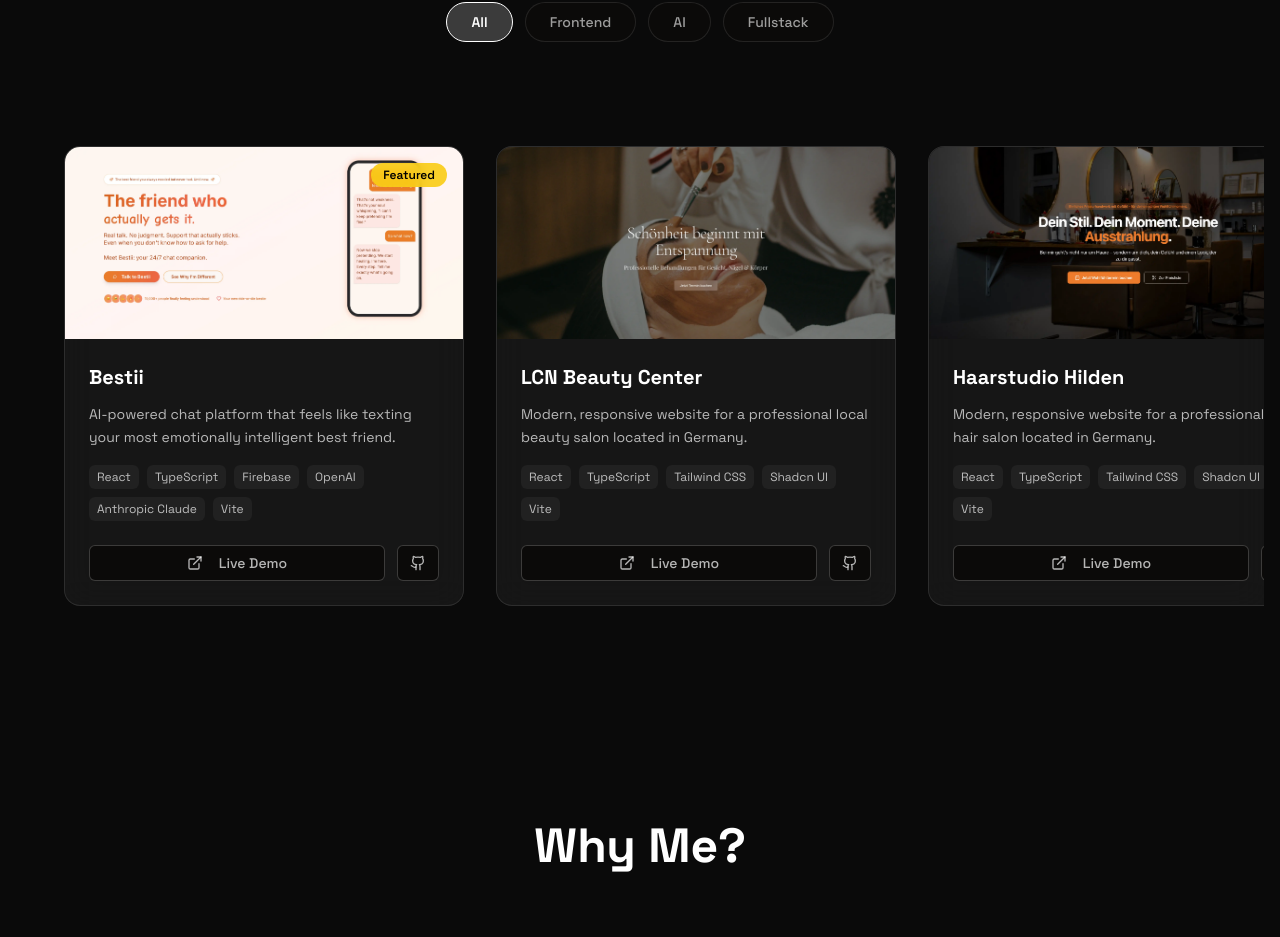
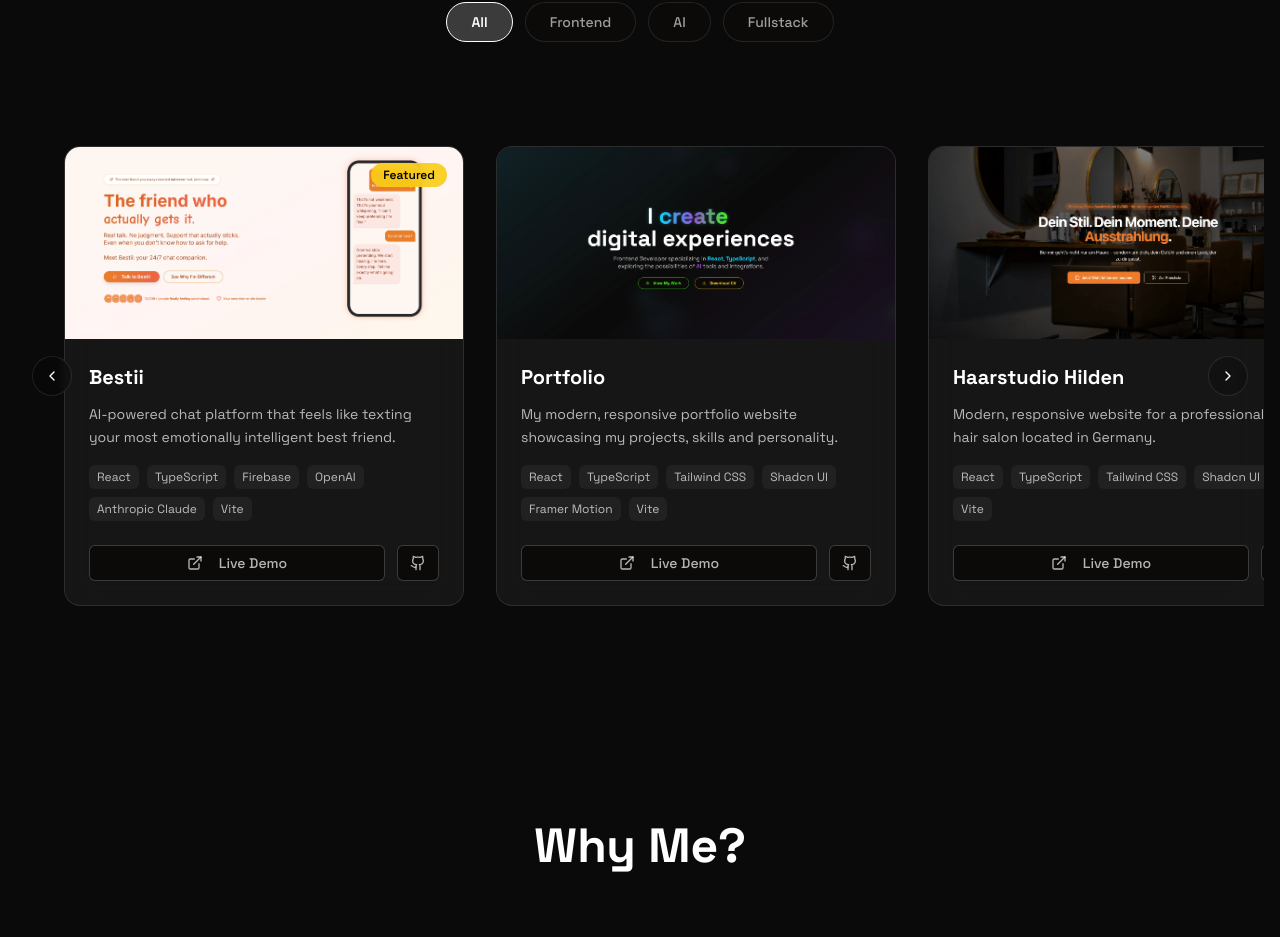
Before and after one commit to DennisMainhardt/portfolio_2025, a React (Vite) app: page / in a window 1280 px wide. Shown: the part 4651-5588 px from the top of the page. Built offline with nearby package versions, Linux system fonts and the light colour scheme.

Commit message:
feat: add new portfolio project inside featured projects

```diff
--- a/src/components/ProjectsSection.tsx
+++ b/src/components/ProjectsSection.tsx
@@ -69,13 +69,13 @@
     },
     {
       id: 2,
-      title: "LCN Beauty Center",
-      description: "Modern, responsive website for a professional local beauty salon located in Germany.",
-      image: "lcn.webp",
-      tags: ["React", "TypeScript", "Tailwind CSS", "Shadcn UI", "Vite"],
+      title: "Portfolio",
+      description: "My modern, responsive portfolio website showcasing my projects, skills and personality.",
+      image: "portfolio.webp",
+      tags: ["React", "TypeScript", "Tailwind CSS", "Shadcn UI", "Framer Motion", "Vite"],
       category: ["Frontend"],
-      liveUrl: "https://lcn-elegance-portal.vercel.app/",
-      githubUrl: "https://github.com/DennisMainhardt/lcn-elegance-portal",
+      liveUrl: "https://www.dennismainhardt.com/",
+      githubUrl: "https://github.com/DennisMainhardt/portfolio_2025/",
       featured: false
     },
     {
@@ -87,6 +87,17 @@
       category: ["Frontend"],
       liveUrl: "https://haarstudio-hilden.vercel.app/",
       githubUrl: "https://github.com/DennisMainhardt/haarstudio-hilden",
+      featured: false
+    },
+    {
+      id: 4,
+      title: "LCN Beauty Center",
+      description: "Modern, responsive website for a professional local beauty salon located in Germany.",
+      image: "lcn.webp",
+      tags: ["React", "TypeScript", "Tailwind CSS", "Shadcn UI", "Vite"],
+      category: ["Frontend"],
+      liveUrl: "https://lcn-elegance-portal.vercel.app/",
+      githubUrl: "https://github.com/DennisMainhardt/lcn-elegance-portal",
       featured: false
     },
   ];
```
Also changed, not shown: public/portfolio.webp (added).
